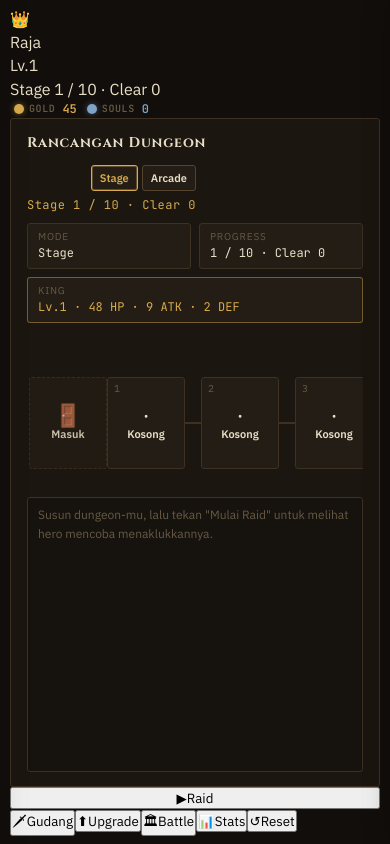
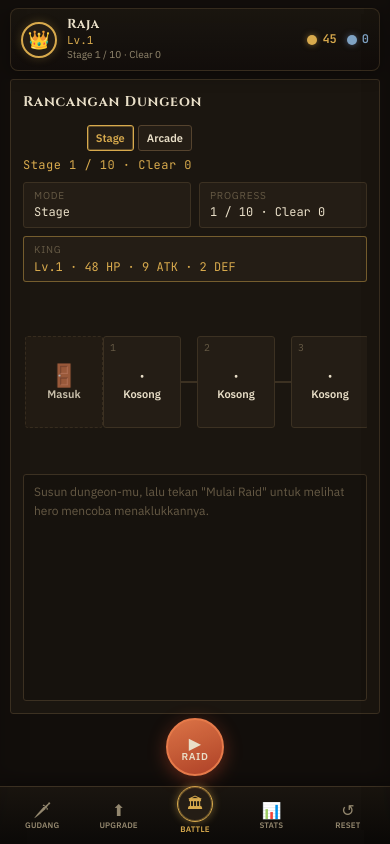
Before and after one commit to irwanasas/ownadungeon, a Next.js app: page / in a window 390 px wide. Built offline with nearby package versions, Linux system fonts and the light colour scheme.

Commit message:
style: player-hud, play-fab, bottom-nav mobile chrome

```diff
--- a/app/styles/layout.css
+++ b/app/styles/layout.css
@@ -1,5 +1,6 @@
 :root {
-  /* layout uses tokens from tokens.css */
+  --bottom-nav-h: 58px;
+  --play-fab-clearance: 72px;
 }
 
 * {
@@ -26,51 +27,88 @@ body {
   max-height: 100dvh;
   display: flex;
   flex-direction: column;
-  padding: 12px 14px;
+  padding: 8px 10px;
+  padding-bottom: calc(var(--bottom-nav-h) + var(--play-fab-clearance) + env(safe-area-inset-bottom, 0px));
   overflow: hidden;
 }
 
-.topbar {
+.player-hud {
   display: flex;
   align-items: center;
   justify-content: space-between;
-  gap: 12px;
+  gap: 10px;
   flex-shrink: 0;
-  padding: 10px 14px;
-  margin-bottom: 12px;
-  border: 1px solid var(--border);
-  border-radius: var(--radius);
-  background: var(--panel);
+  padding: 8px 10px;
+  margin-bottom: 8px;
+  border: 1px solid rgba(60, 49, 34, 0.85);
+  border-radius: 8px;
+  background: linear-gradient(
+    180deg,
+    rgba(27, 22, 16, 0.92),
+    rgba(18, 14, 11, 0.88)
+  );
+  backdrop-filter: blur(8px);
+  -webkit-backdrop-filter: blur(8px);
+  box-shadow: 0 4px 16px rgba(0, 0, 0, 0.35);
 }
 
-.brand {
+.player-hud-left {
   display: flex;
   align-items: center;
-  gap: 8px;
+  gap: 10px;
   min-width: 0;
+  flex: 1;
 }
 
-.brand-mark {
-  color: var(--ember);
-  font-size: 14px;
+.player-avatar {
+  flex-shrink: 0;
+  width: 40px;
+  height: 40px;
+  display: grid;
+  place-items: center;
+  border-radius: 50%;
+  border: 2px solid var(--gold);
+  background: var(--panel-raised);
+  font-size: 20px;
+  box-shadow: 0 0 10px rgba(216, 170, 77, 0.25);
 }
 
-.topbar h1 {
+.player-meta {
+  min-width: 0;
+  display: flex;
+  flex-direction: column;
+  gap: 1px;
+}
+
+.player-name {
   font-family: var(--font-display);
-  font-size: 15px;
+  font-size: 14px;
   font-weight: 700;
   letter-spacing: 0.04em;
+  color: var(--bone);
+  line-height: 1.2;
+}
+
+.player-level {
+  font-family: var(--font-mono);
+  font-size: 11px;
+  color: var(--gold);
+  line-height: 1.2;
+}
+
+.player-progress {
+  font-size: 10px;
+  color: var(--muted);
   white-space: nowrap;
   overflow: hidden;
   text-overflow: ellipsis;
+  max-width: 42vw;
 }
 
-.topbar-actions {
-  display: flex;
-  align-items: center;
-  gap: 8px;
-  flex-wrap: wrap;
-  justify-content: flex-end;
+.player-hud .currencies {
+  margin-left: 0;
+  flex-shrink: 0;
+  gap: 10px;
 }
 
 .currencies {
@@ -109,6 +147,14 @@ body {
 .soul-icon {
   background: var(--soul);
   box-shadow: 0 0 6px rgba(122, 149, 200, 0.5);
+}
+
+.currency-label {
+  font-size: 10px;
+  text-transform: uppercase;
+  letter-spacing: 0.06em;
+  color: var(--muted-dim);
+  margin-right: 2px;
 }
 
 .btn {
@@ -158,7 +204,7 @@ body {
   flex-direction: column;
   min-height: 0;
   flex: 1;
-  padding: 14px 16px;
+  padding: 12px 12px;
   border: 1px solid var(--border);
   border-radius: var(--radius);
   background: var(--panel);
@@ -275,6 +321,7 @@ body {
   align-items: center;
   gap: 12px;
   flex-shrink: 0;
+  min-height: 18px;
 }
 
 .raid-status {
@@ -425,14 +472,6 @@ body {
   box-shadow: 0 0 0 1px rgba(216, 170, 77, 0.35) inset;
 }
 
-.currency-label {
-  font-size: 10px;
-  text-transform: uppercase;
-  letter-spacing: 0.06em;
-  color: var(--muted-dim);
-  margin-right: 2px;
-}
-
 .status-strip {
   display: flex;
   flex-wrap: wrap;
@@ -476,24 +515,158 @@ body {
   color: var(--gold);
 }
 
-@media (max-width: 640px) {
-  .app {
-    padding: 8px 10px;
+.play-fab {
+  position: fixed;
+  left: 50%;
+  bottom: calc(var(--bottom-nav-h) + 10px + env(safe-area-inset-bottom, 0px));
+  transform: translateX(-50%);
+  z-index: 150;
+  width: 64px;
+  height: 64px;
+  border-radius: 50%;
+  border: 2px solid var(--ember-bright);
+  background: linear-gradient(160deg, rgba(230, 122, 74, 0.95), rgba(192, 71, 43, 0.9));
+  color: var(--bone);
+  box-shadow:
+    0 4px 18px rgba(192, 71, 43, 0.45),
+    0 0 0 4px rgba(18, 14, 11, 0.65);
+  display: flex;
+  flex-direction: column;
+  align-items: center;
+  justify-content: center;
+  gap: 0;
+  cursor: pointer;
+  padding: 0;
+  font-family: var(--font-body);
+  transition: filter 0.15s ease, transform 0.15s ease, opacity 0.15s ease;
+  -webkit-tap-highlight-color: transparent;
 }
 
-  .topbar {
-    padding: 10px 12px;
-    margin-bottom: 10px;
+.play-fab:hover:not(:disabled) {
+  filter: brightness(1.08);
 }
 
-  .topbar h1 {
-    font-size: 14px;
+.play-fab:active:not(:disabled) {
+  transform: translateX(-50%) scale(0.96);
 }
 
-  .topbar-actions {
-    gap: 5px;
+.play-fab:disabled {
+  opacity: 0.45;
+  cursor: not-allowed;
+  filter: grayscale(0.35);
 }
 
+.play-fab-icon {
+  font-size: 16px;
+  line-height: 1;
+  margin-top: 2px;
+}
+
+.play-fab-label {
+  font-size: 10px;
+  font-weight: 700;
+  letter-spacing: 0.06em;
+  text-transform: uppercase;
+  line-height: 1.1;
+}
+
+.bottom-nav {
+  position: fixed;
+  left: 0;
+  right: 0;
+  bottom: 0;
+  z-index: 140;
+  height: calc(var(--bottom-nav-h) + env(safe-area-inset-bottom, 0px));
+  padding: 0 4px env(safe-area-inset-bottom, 0px);
+  display: flex;
+  align-items: stretch;
+  justify-content: space-around;
+  gap: 0;
+  border-top: 1px solid var(--border);
+  background: linear-gradient(
+    180deg,
+    rgba(27, 22, 16, 0.96),
+    rgba(12, 10, 8, 0.98)
+  );
+  backdrop-filter: blur(10px);
+  -webkit-backdrop-filter: blur(10px);
+  box-shadow: 0 -4px 20px rgba(0, 0, 0, 0.4);
+}
+
+.bottom-nav-item {
+  flex: 1;
+  min-width: 0;
+  max-width: 88px;
+  display: flex;
+  flex-direction: column;
+  align-items: center;
+  justify-content: center;
+  gap: 2px;
+  padding: 6px 4px;
+  margin: 0;
+  border: none;
+  background: transparent;
+  color: var(--muted);
+  font-family: var(--font-body);
+  cursor: pointer;
+  -webkit-tap-highlight-color: transparent;
+  position: relative;
+  min-height: 48px;
+}
+
+.bottom-nav-icon {
+  font-size: 16px;
+  line-height: 1;
+}
+
+.bottom-nav-label {
+  font-size: 9px;
+  font-weight: 600;
+  letter-spacing: 0.02em;
+  text-transform: uppercase;
+  white-space: nowrap;
+  overflow: hidden;
+  text-overflow: ellipsis;
+  max-width: 100%;
+}
+
+.bottom-nav-item.active {
+  color: var(--gold);
+}
+
+.bottom-nav-item.active .bottom-nav-icon {
+  filter: drop-shadow(0 0 4px rgba(216, 170, 77, 0.45));
+}
+
+.bottom-nav-item--center {
+  margin-top: -12px;
+}
+
+.bottom-nav-item--center .bottom-nav-icon {
+  width: 36px;
+  height: 36px;
+  display: grid;
+  place-items: center;
+  border-radius: 50%;
+  border: 1px solid var(--border-bright);
+  background: var(--panel-raised);
+  font-size: 15px;
+}
+
+.bottom-nav-item--center.active .bottom-nav-icon {
+  border-color: var(--gold);
+  box-shadow: 0 0 0 1px rgba(216, 170, 77, 0.35) inset;
+}
+
+.bottom-nav-item--danger:active {
+  color: var(--ember-bright);
+}
+
+.toast-container {
+  bottom: calc(var(--bottom-nav-h) + var(--play-fab-clearance) + 8px) !important;
+}
+
+@media (max-width: 640px) {
   .btn-small {
     padding: 5px 8px;
     font-size: 11px;
@@ -505,18 +678,54 @@ body {
     height: 92px;
     flex-basis: 78px;
   }
+
+  .player-avatar {
+    width: 36px;
+    height: 36px;
+    font-size: 18px;
+  }
+
+  .player-name {
+    font-size: 13px;
+  }
 }
 
 @media (max-width: 400px) {
-  .brand h1 {
-    font-size: 13px;
-  }
-
   .currencies {
-    gap: 10px;
+    gap: 8px;
   }
 
   .currency {
     font-size: 12px;
   }
+
+  .currency-label {
+    display: none;
   }
+
+  .play-fab {
+    width: 58px;
+    height: 58px;
+  }
+
+  .bottom-nav-label {
+    font-size: 8px;
+  }
+}
+
+@media (min-width: 641px) {
+  .app {
+    max-width: 520px;
+    margin: 0 auto;
+    border-left: 1px solid var(--border);
+    border-right: 1px solid var(--border);
+  }
+
+  .bottom-nav {
+    left: 50%;
+    right: auto;
+    width: 100%;
+    max-width: 520px;
+    transform: translateX(-50%);
+  }
+}
```
Lines whose indentation alone changed are shown as unchanged.
